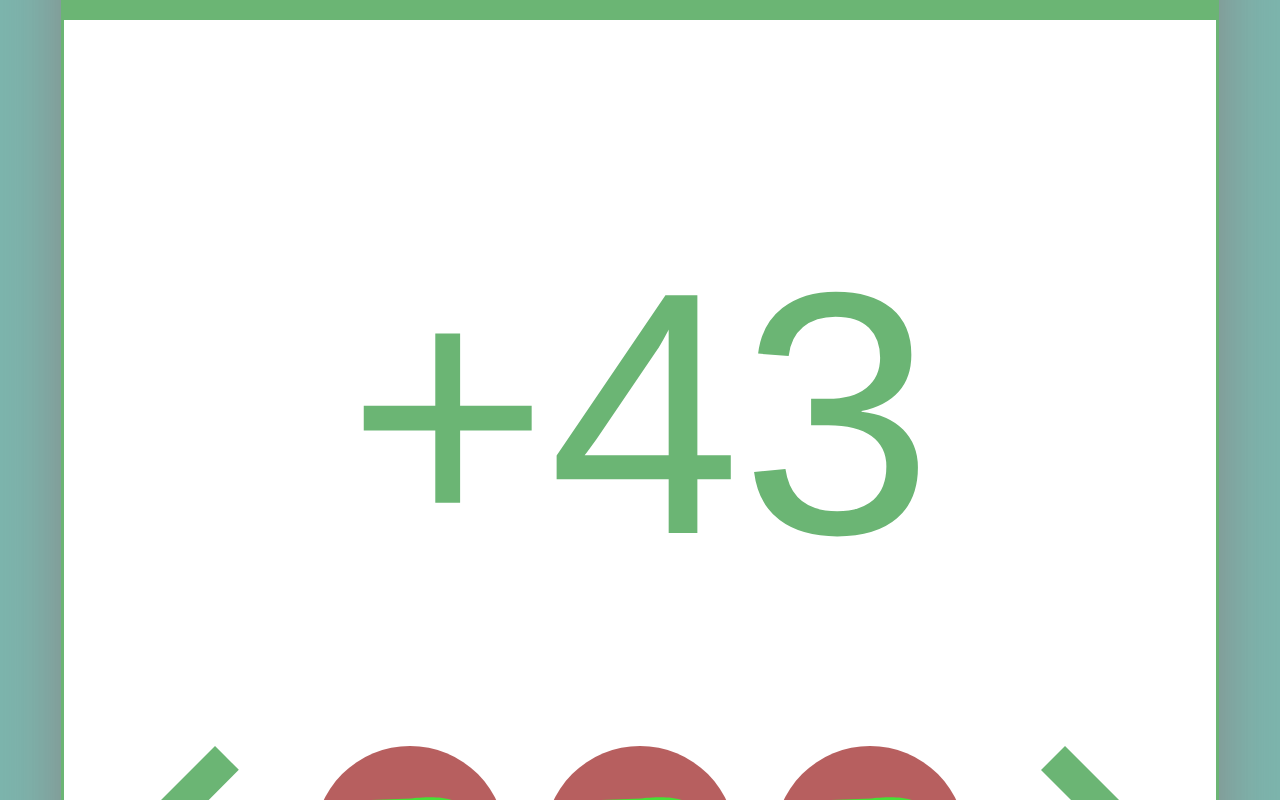
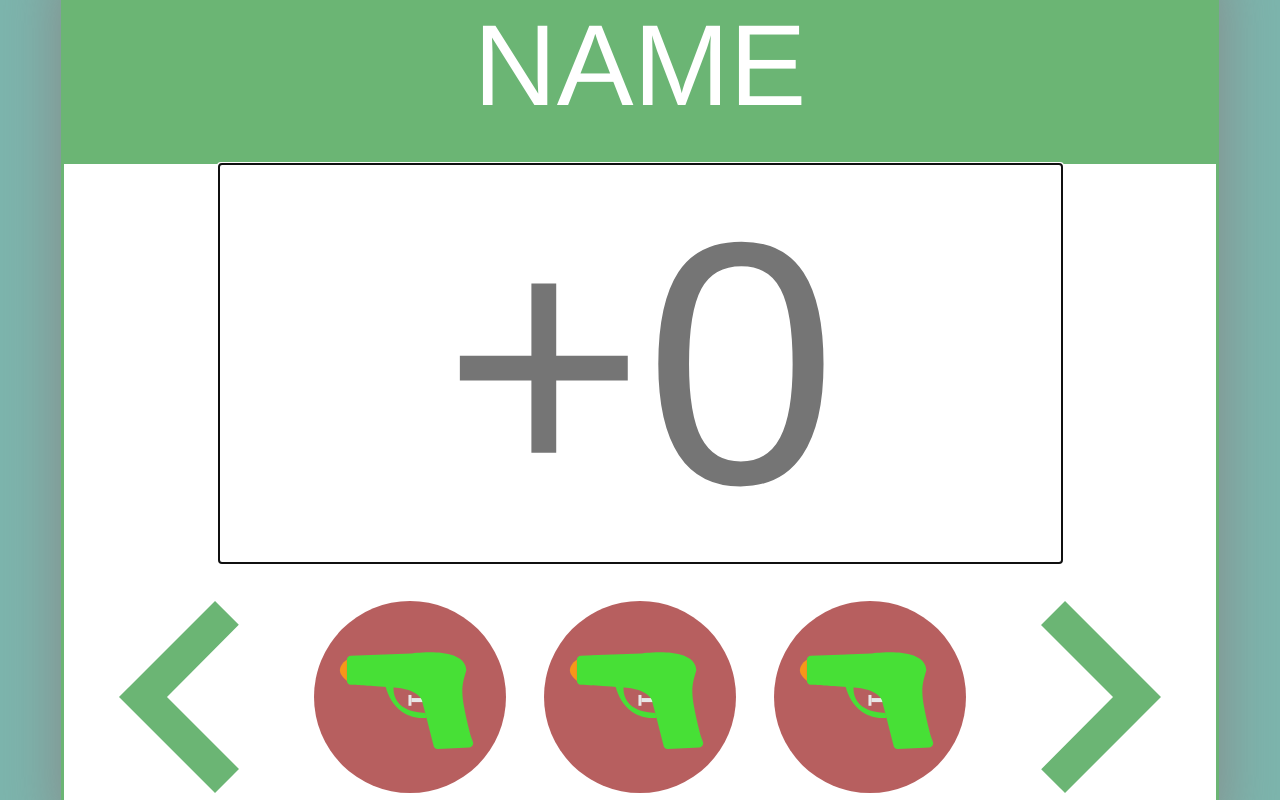
Before and after one commit to nlhiorth/janif, a React (Create React App) app in the folder janif-react/: page / in a window 1280 px wide. Shown: the top 800 px of the page. Built offline with nearby package versions, Linux system fonts and the light colour scheme.

Commit message:
Added more inputs to the ScoreCard

```diff
--- a/janif-react/src/components/Common/ScoreCard.css
+++ b/janif-react/src/components/Common/ScoreCard.css
@@ -1,6 +1,6 @@
 .ScoreCard {
   width: 90vw;
-  height: 90vw;
+  height: auto;
   border-style: solid;
   border-color: #6BB574;
   background-color: #FFFFFF;
@@ -37,6 +37,12 @@
   font-size: 9rem;
   text-align: center;
   color: #6BB574;
+  border: none;
+}
+
+.Body form {
+  display: flex;
+  justify-content: center;
 }
 
 .Buttons {
--- a/janif-react/src/components/Common/ScoreCard.jsx
+++ b/janif-react/src/components/Common/ScoreCard.jsx
@@ -5,6 +5,29 @@ import Backward from '../Buttons/Backward.jsx';
 import DuelLoss from '../Buttons/DuelLoss.jsx';
 
 class ScoreCard extends Component {
+  constructor(props) {
+    super(props);
+    this.onChange = this.onChange.bind(this);
+    this.onSubmit = this.onSubmit.bind(this);
+    this.focus = this.focus.bind(this);
+    this.state = {
+      input: ''
+    }
+  }
+
+  focus() {
+    this.textInput.focus();
+  }
+
+  onChange(e) {
+    this.setState({input : e.target.value});
+  }
+
+  onSubmit(e) {
+    e.preventDefault();
+    var score = this.state.input;
+    this.focus();
+  }
 
   render() {
     return (
@@ -13,7 +36,9 @@ class ScoreCard extends Component {
           <div className="Name">{'NAME'}</div>
         </div>
         <div className="Body">
-          <div className="Score">{'+43'}</div>
+          <form onSubmit={this.onSubmit}>
+            <input value={this.state.input} onChange={this.onChange} ref={(input) => { this.textInput = input; }} className="Score" min="0" max="50" size="2" maxLength="2" pattern="\d*" placeholder="+0" autoFocus/>
+          </form>
           <div className="Buttons">
             <Backward />
             <DuelLoss />
```
